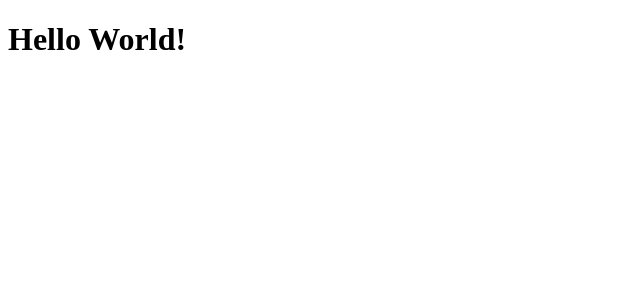
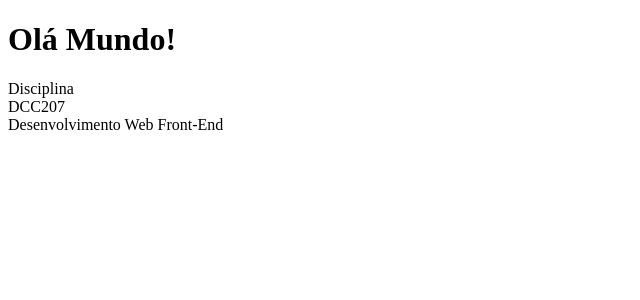
Before and after one commit to ufjf-dcc207/ufjf-dcc207-2024-3-a-atv01-SarahCristina00, a React (Vite) app in the folder vite-project/: page / in a window 1280 px wide. Shown: the top 300 px of the page, without its empty margins (0-640 px from the left). Built offline with nearby package versions, Linux system fonts and the light colour scheme.

Commit message:
Cria componente

```diff
--- a/vite-project/src/App.tsx
+++ b/vite-project/src/App.tsx
@@ -1,5 +1,12 @@
+import Disciplina from "./Disciplina";
+
 function App() {
-  return <h1> Hello World!</h1>;
+  return(
+  <div>
+    <h1>Olá Mundo!</h1>
+    <Disciplina />
+  </div>
+  );
 }
 
 export default App;
--- /dev/null
+++ b/vite-project/src/Disciplina.tsx
@@ -0,0 +1,10 @@
+function Disciplina (){
+    return <div>
+            <div>Disciplina</div>
+            <div>DCC207</div>
+            <div>Desenvolvimento Web Front-End</div>
+        </div>
+
+}
+
+export default Disciplina;
```
